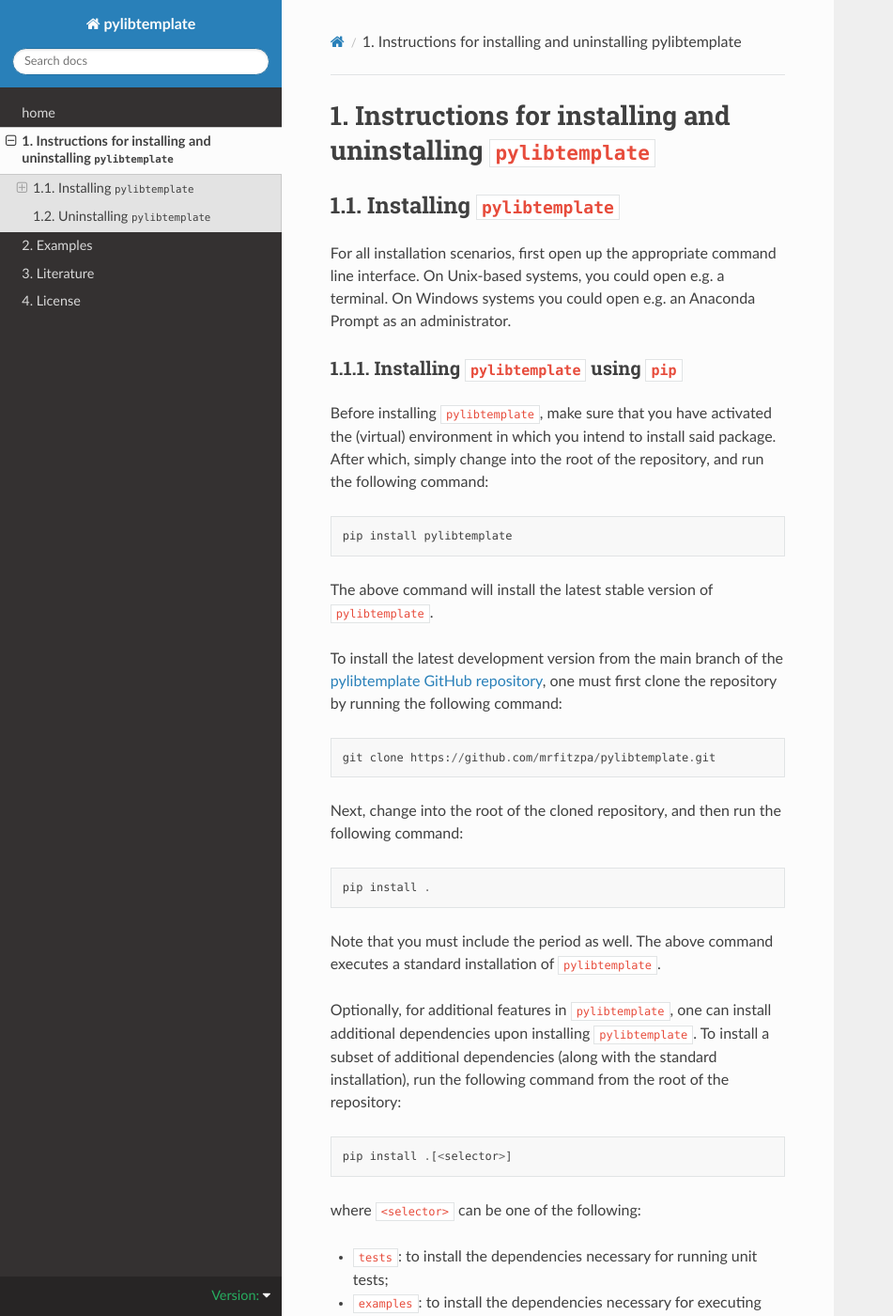
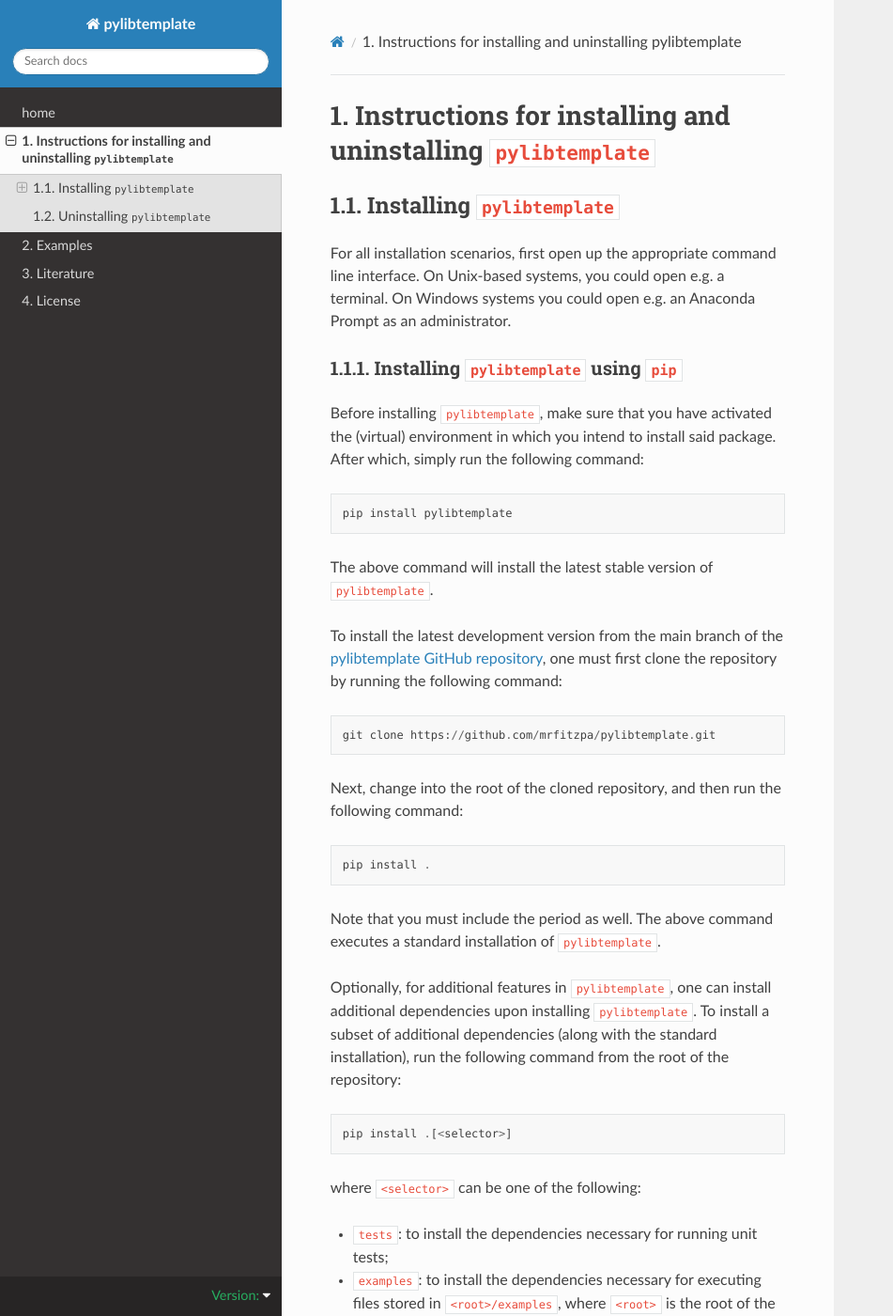
Before and after one commit to mrfitzpa/pylibtemplate, a Sphinx documentation site: the page built from docs/INSTALL.rst, in a window 1280 px wide and 1400 px high. Shown: the whole window at 94% size, without its empty margins (0-951 px from the left). Built offline with Sphinx 7.4.7 and the Read the Docs theme 3.1.0, drawn with Linux system fonts in a browser that asks for light colours; pages that are not in the unit, such as notebooks, are missing from menus; the version number could not be read and is left out; some of the changed text lies outside the part shown.

Commit message:
Fixed some installation instructions that were confusing.

```diff
--- a/docs/INSTALL.rst
+++ b/docs/INSTALL.rst
@@ -2,6 +2,8 @@
 
 Instructions for installing and uninstalling ``pylibtemplate``
 ==============================================================
+
+
 
 Installing ``pylibtemplate``
 ----------------------------
@@ -17,7 +19,7 @@ Installing ``pylibtemplate`` using ``pip``
 
 Before installing ``pylibtemplate``, make sure that you have activated the
 (virtual) environment in which you intend to install said package. After which,
-simply change into the root of the repository, and run the following command::
+simply run the following command::
 
   pip install pylibtemplate
 
```
Also changed, not shown: other parts of docs/INSTALL.rst (+3 -0 lines).
